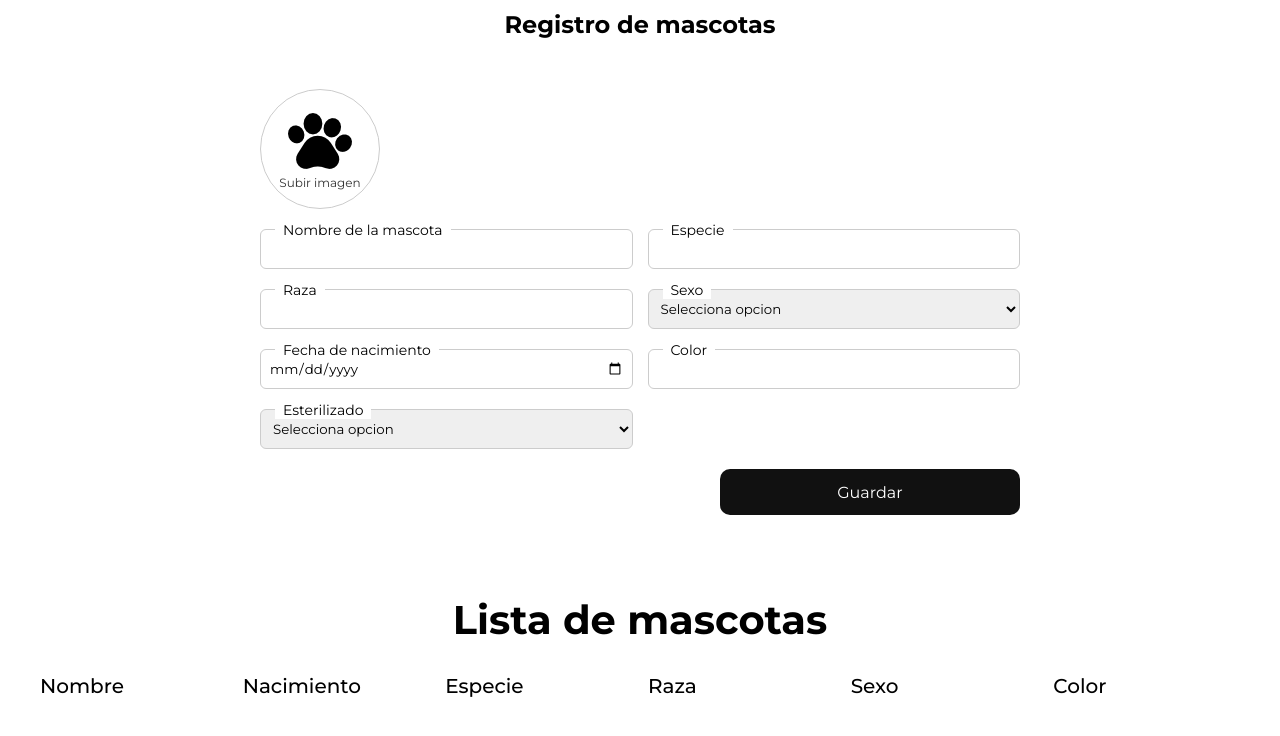
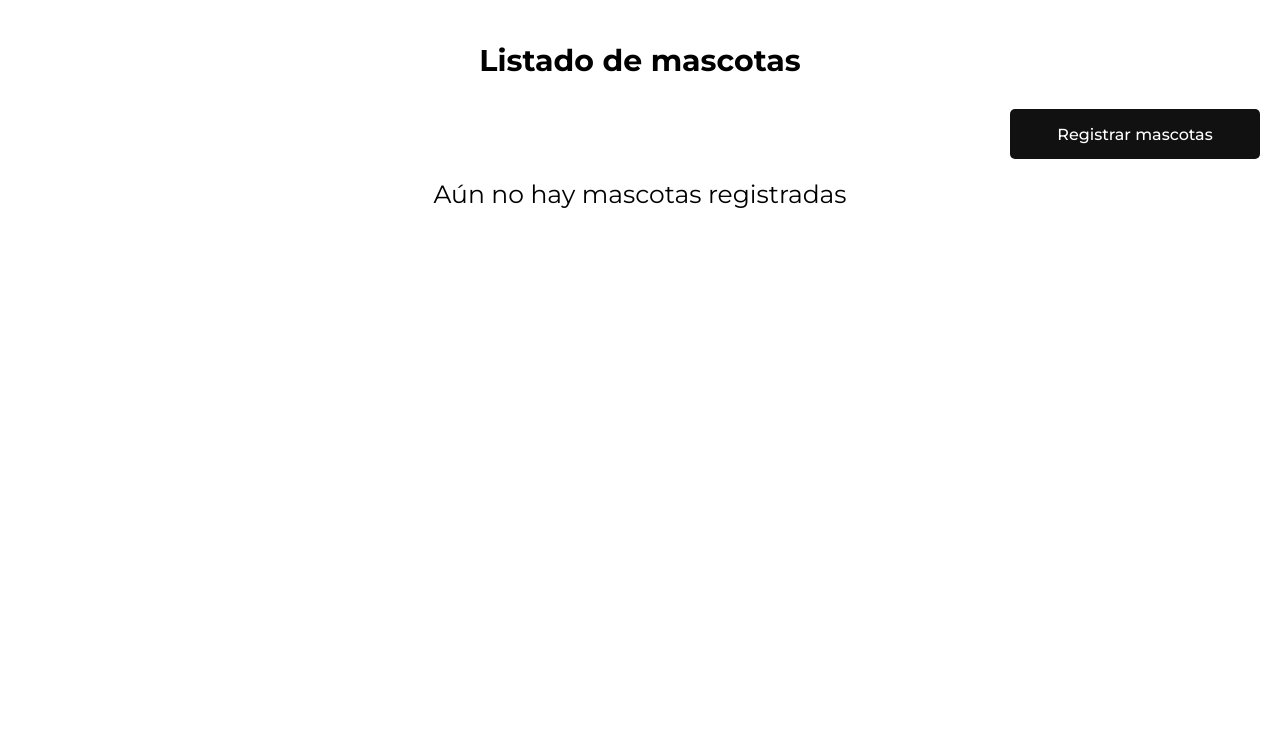
Before and after one commit to sallygongar/react-projects, a React (Vite) app in the folder control-mascotas/: page / in a window 1280 px wide. Shown: the top 736 px of the page. Built offline with nearby package versions, Linux system fonts and the light colour scheme.

Commit message:
Actualiza componente en Modal y css

```diff
--- a/control-mascotas/src/App.tsx
+++ b/control-mascotas/src/App.tsx
@@ -1,10 +1,10 @@
-import RegistroMascotas from "./components/RegistroMascotas";
+import PageMain from "./components/PageMain"
 
 function App() {
 
   return (
     <>
-      <RegistroMascotas/>
+      <PageMain/>
     </>
   )
 }
--- a/control-mascotas/src/components/MascotaTable.tsx
+++ b/control-mascotas/src/components/MascotaTable.tsx
@@ -9,7 +9,6 @@ const MascotaTable: React.FC<Props> = ({data}) => {
 
   return(
     <div className="content_mascotas">
-      <h2>Lista de mascotas</h2>
       <div className="table_mascotas">
         <div className="row_mascota_header">
           <span>Nombre</span>
--- /dev/null
+++ b/control-mascotas/src/components/PageMain.tsx
@@ -0,0 +1,37 @@
+import { useState } from "react";
+import MascotaTable from "./MascotaTable";
+import RegistroMascotas from "./RegistroMascotas";
+import type { Mascota } from "../types/mascota.interface";
+//import { toast, ToastContainer } from 'react-toastify';
+
+const PageMain = () => {
+  const [mascotas,setMascotas] = useState<Mascota[]>([])
+  const [openModal, setOpenModal] = useState<boolean>(false);
+
+  const newMascota = (mascota: Mascota) => {
+    setMascotas((prev) => [...prev, mascota])
+    setTimeout(() =>{
+      setOpenModal(false)
+    },4000)
+  }
+
+
+  return(
+    <div className="page_main">
+      <h2>Listado de mascotas</h2>
+      <div className="page_main_action">
+        <button className="button_add" onClick={() => setOpenModal(true)}>Registrar mascotas</button>
+      </div>
+     { mascotas.length > 0 ? <MascotaTable data={mascotas}/> : <h3>Aún no hay mascotas registradas</h3>}
+      {
+        openModal && (
+          <RegistroMascotas onClose={() => setOpenModal(false)} onSave={newMascota}/>
+        )
+      }
+       {/* Contenedor de notificaciones */}
+      {/*<ToastContainer position="top-right" autoClose={5000} />*/}
+    </div>
+  )
+}
+
+export default PageMain;
--- a/control-mascotas/src/components/RegistroMascotas.tsx
+++ b/control-mascotas/src/components/RegistroMascotas.tsx
@@ -4,9 +4,13 @@ import avatarMascotas from  '../assets/images/huella.png';
 import Spinner from './Spinner';
 import { toast, ToastContainer } from 'react-toastify';
 import 'react-toastify/dist/ReactToastify.css';
-import MascotaTable from "./MascotaTable";
 
-const RegistroMascotas = () => {
+interface IModalProps {
+  onClose: () => void;
+  onSave: (mascota: Mascota) => void;
+}
+
+const RegistroMascotas = ({ onClose, onSave }:IModalProps ) => {
   const [avatar, setAvatar] = useState<string | null>(null);
   const [loading,setLoading] = useState<boolean>(false);
   const [mascota,setMascota] = useState<Mascota>({
@@ -18,7 +22,7 @@ const RegistroMascotas = () => {
     color: "",
     esterilizado: ""
   });
-  const [mascotas, setMascotas] = useState<Mascota[]>([]);
+
 
   const [errores, setErrores] = useState<Partial<Record<keyof typeof mascota, string>>>({});
 
@@ -44,11 +48,10 @@ const RegistroMascotas = () => {
     setTimeout(() => {
       /* Simulando en consumir API */
       setLoading(false)
-      setMascotas(prev => [...prev, mascota])
+      onSave(mascota)
       reset()
       toast.success('Mascota guardada con éxito!');
-
-    },4000)
+    },3000)
   }
 
   const validateData = () => {
@@ -113,6 +116,11 @@ const RegistroMascotas = () => {
   }
 
   return(
+   <div className="modal_overlay">
+      <div className="modal_content">
+        <button className="modal-close" aria-label="Cerrar modal" onClick={onClose}>
+          &times;
+        </button>
         <div className="main">
           <h2>Registro de mascotas</h2>
             <form className="form_registro">
@@ -184,8 +192,10 @@ const RegistroMascotas = () => {
               </div>
           </form>
           {/* Contenedor de notificaciones */}
-      <ToastContainer position="top-right" autoClose={3000} />
-      <MascotaTable data={mascotas} />
+          <ToastContainer position="top-right" autoClose={2000} />
+
+      </div>
+    </div>
   </div>
   )
 }
--- a/control-mascotas/src/index.scss
+++ b/control-mascotas/src/index.scss
@@ -10,3 +10,4 @@
 @use './scss/registro/registro';
 @use './scss/registro/spinner';
 @use './scss/registro/table';
+@use './scss/registro/mainPage';
--- /dev/null
+++ b/control-mascotas/src/scss/registro/_mainPage.scss
@@ -0,0 +1,43 @@
+.page_main{
+    display: flex;
+    flex-direction: column;
+    margin-top: 2rem;
+    h2{
+      text-align: center;
+      font-size: 30px;
+      margin: 10px 0;
+      @media (max-width: 768px) {
+        font-size: 25px;
+      }
+    }
+    h3{
+      text-align: center;
+      font-size: 25px;
+      font-weight: 400;
+    }
+    .page_main_action{
+      display: flex;
+      justify-content: flex-end;
+      align-items: center;
+      padding: 20px;
+
+      @media (max-width: 768px) {
+        justify-content: center;
+      }
+      .button_add{
+        display: flex;
+        justify-content: center;
+        align-items: center;
+        height: 50px;
+        width: 250px;
+        background: #111;
+        color: #fff;
+        font-size: 16px;
+        padding: 5px;
+        border-radius: 5px;
+        white-space: nowrap;
+        font-weight: 500;
+        cursor: pointer;
+      }
+    }
+}
--- a/control-mascotas/src/scss/registro/_registro.scss
+++ b/control-mascotas/src/scss/registro/_registro.scss
@@ -1,18 +1,53 @@
+.modal_overlay{
+  position: fixed;
+  top: 0;
+  bottom: 0;
+  background-color: rgba(0, 0, 0, 0.5);
+  display: flex;
+  align-items: center;
+  justify-content: center;
+  z-index: 999;
+  width: 100vw;
+  height: 100vh;
+  .modal_content{
+    background: #fff;
+    width: 70%;
+    padding: 20px;
+    border-radius: 8px;
+    box-shadow: 0 10px 25px rgba(0, 0, 0, 0.2);
+    animation: slideDown 0.3s ease-out;
+    position: relative;
+    @media (max-width: 768px) {
+      width: 100%;
+    }
+    .modal-close{
+      width: 40px;
+      height: 40px;
+      font-size: 30px;
+      position: absolute;
+      right: 1.5rem;
+      top: 1.5rem;
+      background: transparent;
+      cursor: pointer;
+      @media (max-width: 768px) {
+        right: 0.5rem;
+        top: 0;
+      }
+    }
     .main{
       display: flex;
       justify-content: center;
       align-items: center;
       flex-direction: column;
       h2{
-    margin: 10px 0;
+        margin: 5px 0;
       }
       .form_registro{
         display: grid;
         grid-template-columns: repeat(2, 1fr);
-    gap: 20px 15px;
-    padding: 20px;
+        gap: 15px;
+        padding: 10px;
         width: 800px;
-    margin-top: 20px;
         @media (max-width: 768px) {
           grid-template-columns: 1fr;
           width: 100%;
@@ -109,3 +144,5 @@
     }
   }
   }
+  }
+}
--- a/control-mascotas/src/scss/registro/_table.scss
+++ b/control-mascotas/src/scss/registro/_table.scss
@@ -29,7 +29,7 @@
       display: flex;
       gap: 16px;
       span{
-        font-size: 20px;
+        font-size: 16px;
         font-weight: 500;
         flex: 1;
         white-space: nowrap;
@@ -45,12 +45,12 @@
       border-bottom: 1px solid #ccc;
       span{
         font-family: var(--font-monserrat);
-        font-size: 16px;
+        font-size: 14px;
         flex: 1;
         padding: 5px;
         white-space: nowrap;
         @media (max-width: 768px) {
-          font-size: 14px;
+          font-size: 12px;
         }
       }
     }
```
Lines whose indentation alone changed are shown as unchanged.
